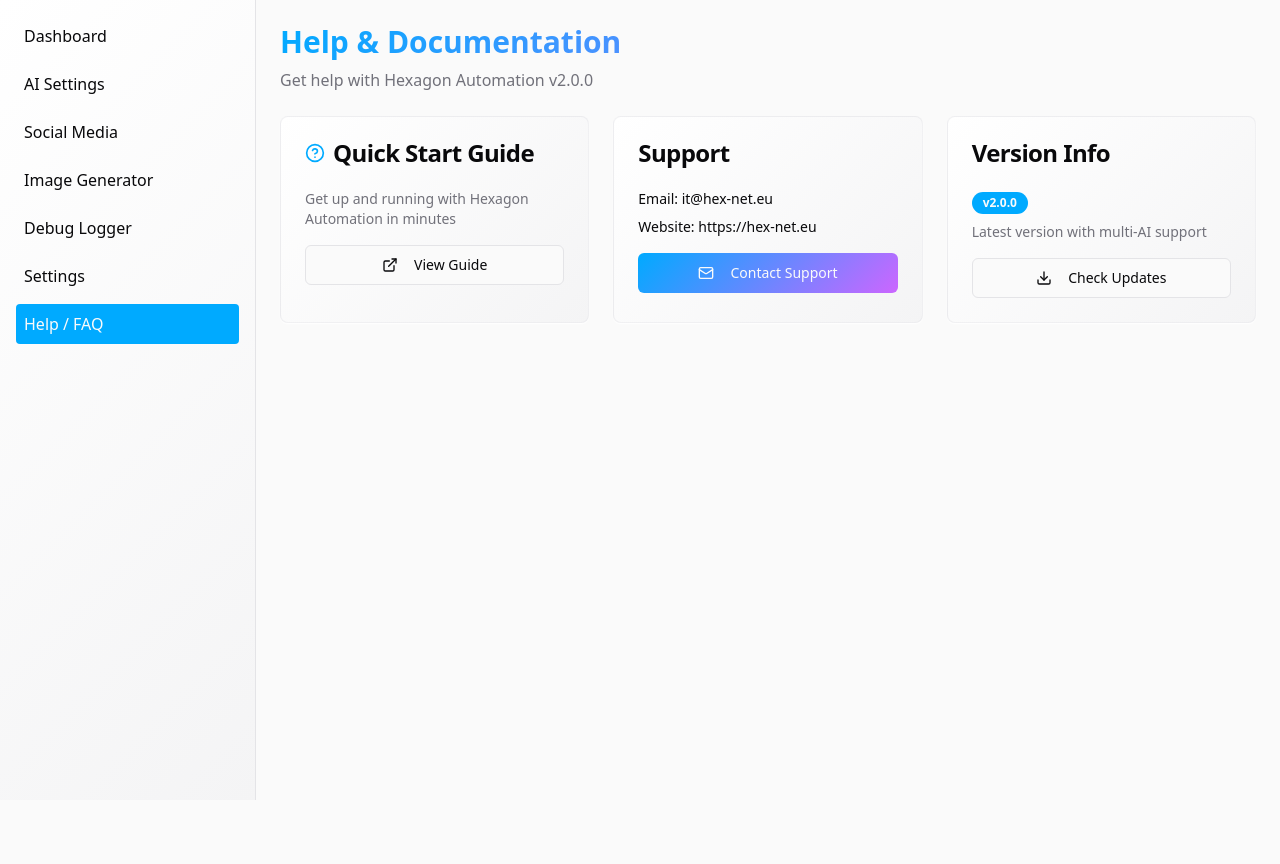
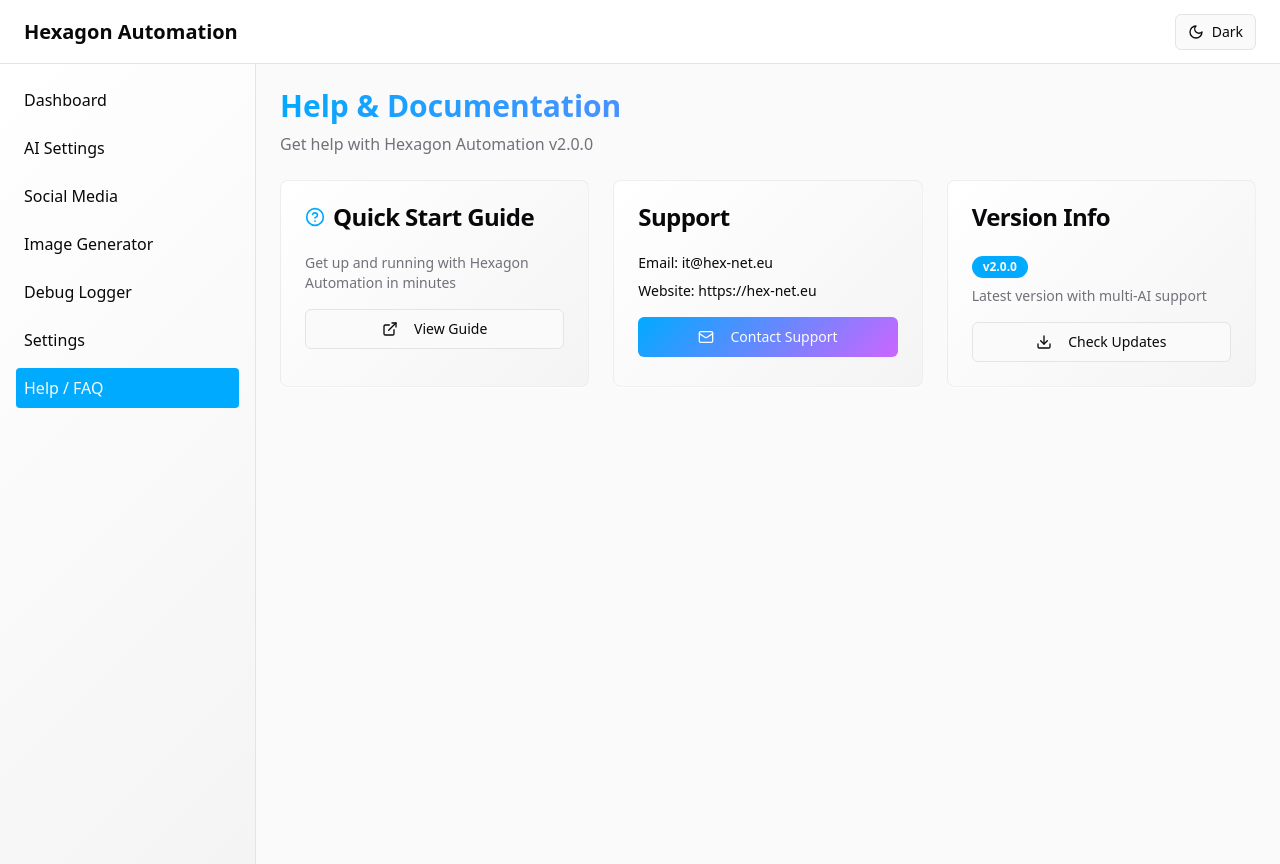
Before and after one commit to hex-net-eu/hexagon-dashboard, a React (Vite) app: page / in a window 1280 px wide. Both pictures are taken after a click on the button "Help". Before the commit the page ends 800 px from the top, so only its background shows below. Built offline with nearby package versions, Linux system fonts and the light colour scheme.

Commit message:
Add light/dark mode toggle
Implement a light/dark mode toggle in the top menu.

```diff
--- a/src/pages/Index.tsx
+++ b/src/pages/Index.tsx
@@ -1,4 +1,6 @@
 import { useState } from 'react';
+import { Moon, Sun } from 'lucide-react';
+import { Button } from '@/components/ui/button';
 import { HexagonDashboard } from '@/components/HexagonDashboard';
 import { AISettingsPage } from '@/components/AISettingsPage';
 import { SocialMediaPage } from '@/components/SocialMediaPage';
@@ -9,6 +11,12 @@ import { HelpPage } from '@/components/HelpPage';
 
 const Index = () => {
   const [currentPage, setCurrentPage] = useState('dashboard');
+  const [isDark, setIsDark] = useState(false);
+
+  const toggleTheme = () => {
+    setIsDark(!isDark);
+    document.documentElement.classList.toggle('dark', !isDark);
+  };
 
   const renderPageContent = () => {
     switch (currentPage) {
@@ -30,11 +38,26 @@ const Index = () => {
   };
 
   return (
-    <div className="min-h-screen bg-background text-foreground">
+    <div className={`min-h-screen bg-background text-foreground ${isDark ? 'dark' : ''}`}>
       {currentPage === 'dashboard' ? (
         <HexagonDashboard currentPage={currentPage} onPageChange={setCurrentPage} />
       ) : (
-        <div className="flex">
+        <div className="flex flex-col">
+          {/* Top Menu Bar */}
+          <div className="h-16 bg-card border-b border-border flex items-center justify-between px-6">
+            <h1 className="text-xl font-semibold text-foreground">Hexagon Automation</h1>
+            <Button
+              variant="outline"
+              size="sm"
+              onClick={toggleTheme}
+              className="flex items-center gap-2"
+            >
+              {isDark ? <Sun className="h-4 w-4" /> : <Moon className="h-4 w-4" />}
+              {isDark ? 'Light' : 'Dark'}
+            </Button>
+          </div>
+
+          <div className="flex flex-1">
           <div className="w-64 border-r bg-gradient-card min-h-screen">
             <nav className="p-4 space-y-2">
               {[
@@ -62,6 +85,7 @@ const Index = () => {
             {renderPageContent()}
           </div>
         </div>
+      </div>
       )}
     </div>
   );
```
